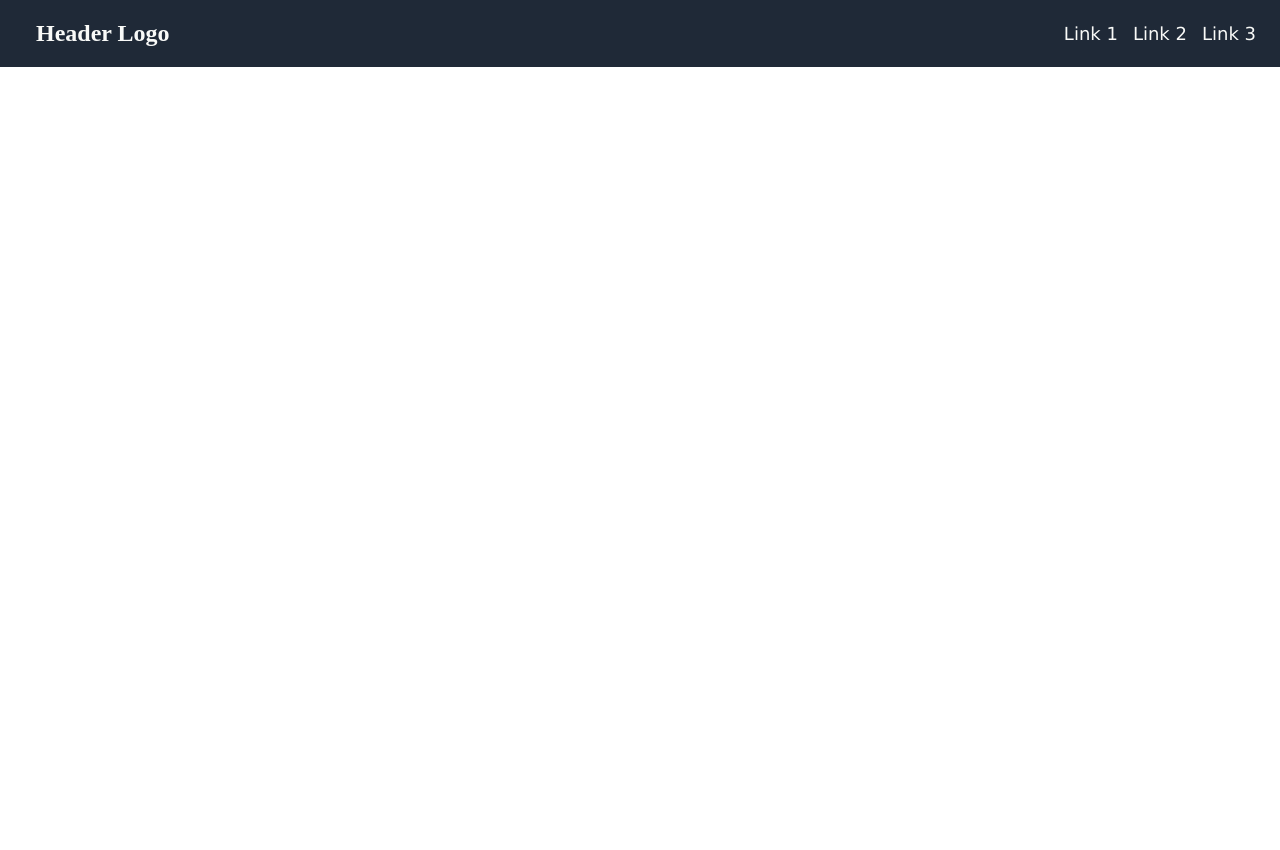
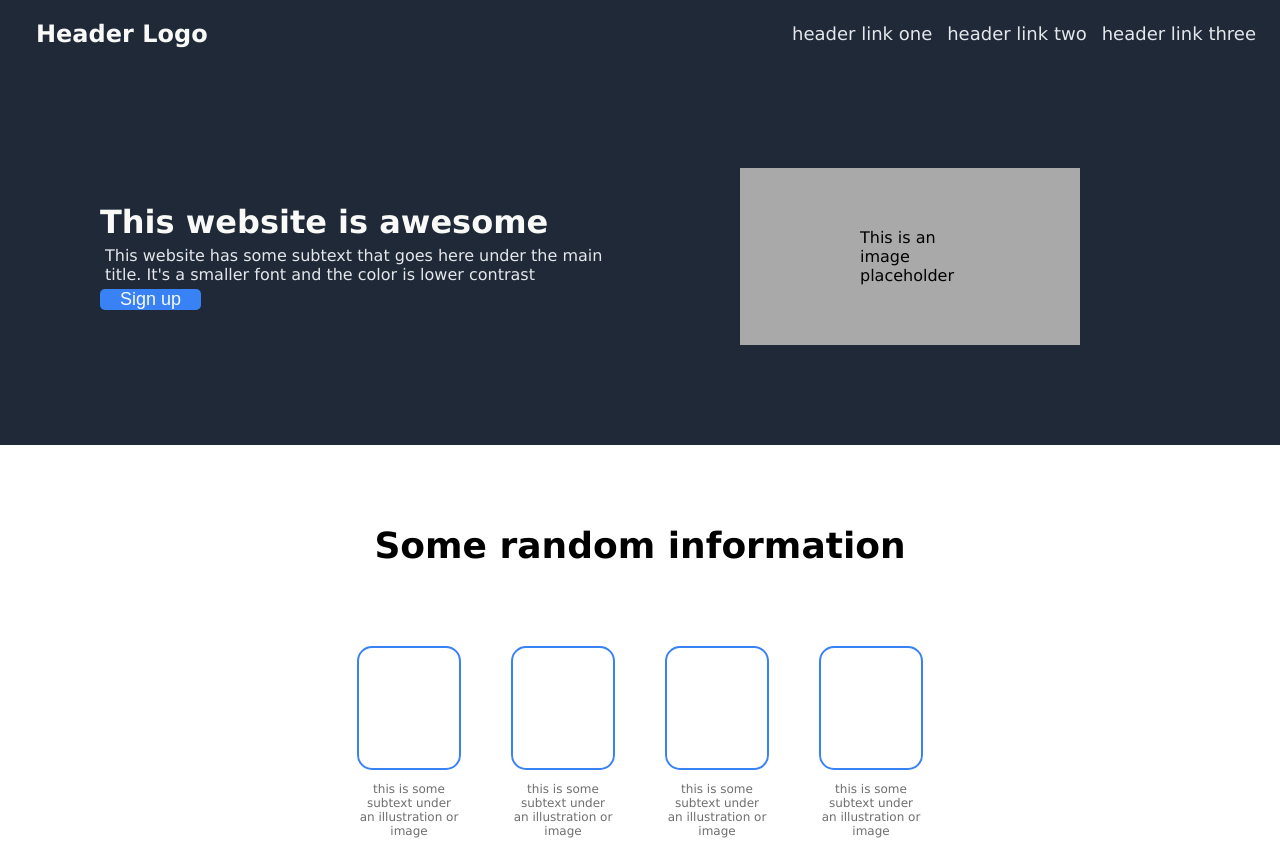
Before and after one commit to annima24/landing-page, a plain HTML site: page index.html in a window 1280 px wide. Before the commit the page ends 800 px from the top, so only its background shows below. Drawn offline with Linux system fonts and the light colour scheme.

Commit message:
Create hero and infographic cards
Built out the hero with dummy text and img placeholders, did the same thing with the extra information section just below

```diff
--- a/index.html
+++ b/index.html
@@ -11,10 +11,43 @@
     <header>
         <h2 class="logo">Header Logo</h2>
         <ul class="header-links">
-            <li><a href="">Link 1</a></li>
-            <li><a href="">Link 2</a></li>
-            <li><a href="">Link 3</a></li>
+            <li><a href="">header link one</a></li>
+            <li><a href="">header link two</a></li>
+            <li><a href="">header link three</a></li>
         </ul>
     </header>
+
+    <div class="hero">
+        <div class="hero-left">
+            <h1>This website is awesome</h1>
+            <p>This website has some subtext that goes here under the main title. It's a smaller font and the color is lower contrast</p>
+            <button>Sign up</button>
+        </div>
+        <div class="hero-right">
+            <div class="hero-image">This is an image placeholder</div>
+        </div>
+    </div>
+
+    <div class="information-cards">
+        <h2>Some random information</h2>
+        <div class="cards-container">
+            <div class="card">
+                <div class="infographic"></div>
+                <p>this is some subtext under an illustration or image</p>
+            </div>
+            <div class="card">
+                <div class="infographic"></div>
+                <p>this is some subtext under an illustration or image</p>
+            </div>
+            <div class="card">
+                <div class="infographic"></div>
+                <p>this is some subtext under an illustration or image</p>
+            </div>
+            <div class="card">
+                <div class="infographic"></div>
+                <p>this is some subtext under an illustration or image</p>
+            </div>
+        </div>
+    </div>
 </body>
 </html>
--- a/style.css
+++ b/style.css
@@ -1,10 +1,10 @@
 body    {
     margin: 0;
     box-sizing: border-box;
+    font-family: Verdana, Geneva, Tahoma, sans-serif;
 }
-
+/*--------------HEADER----------------------*/
 header  {
-
     display: flex;
     background-color: #1F2937;
 }
@@ -15,15 +15,14 @@ header h2   {
     color: #f9faf8
 }
 
-a {
+header a {
     text-decoration: none;
     font-size: 18px;
-    color: #f9faf8
+    color: #e5e7eb
 }
 
 li  {
     list-style: none;
-    font-family: Verdana, Geneva, Tahoma, sans-serif;
 }
 
 .header-links   {
@@ -33,3 +32,93 @@ li  {
     gap: 15px;
     margin-right: 24px;
 }
+
+/*----------------HERO---------------------------------*/
+
+.hero   {
+    display: flex;
+    padding: 100px;
+    background-color: #1F2937;
+}
+
+.hero-left  {
+    flex: 1;
+    display: flex;
+    flex-direction: column;
+    justify-content: center;
+    align-items: flex-start;
+}
+
+.hero-right  {
+    flex: 1;
+    display: flex;
+    justify-content: center;
+    align-items: center;
+}
+
+.hero-image {
+    flex: 0 0 100px;
+    padding: 60px 120px;
+    background-color: darkgray;
+}
+
+.dark-background    {
+    background-color: #1F2937;
+}
+
+.hero-left h1 {
+    color: #f9faf8;
+    margin: 0px;
+}
+
+.hero-left p  {
+    color: #e5e7eb;
+    margin: 5px;
+}
+
+.hero-left button   {
+background-color: #3882f6;
+border: none;
+border-radius: 5px;
+font-size: 18px;
+color: #f9faf8;
+padding: 0px 20px;
+}
+
+/*------------------INFORMATION CARDS-----------------*/
+
+.information-cards h2   {
+    font-size: 36px;
+    display: flex;
+    justify-content: center;
+    padding: 50px;
+}
+
+.cards-container    {
+    display: flex;
+    gap: 50px;
+    justify-content: center;
+}
+
+.card   {
+    display: flex;
+    flex-direction: column;
+    justify-content: center;
+    align-items: center;
+}
+
+.infographic  {
+    border: 2px solid #3882f6;
+    border-radius: 15px;
+    height: 120px;
+    width: 100px;
+}
+
+.card p {
+    font-size: 12px;
+    color: rgb(112, 110, 110);
+    width: 100px;
+    text-align: center;
+}
+
+/*-------------------------TESTIMONIAL----------------------*/
```
